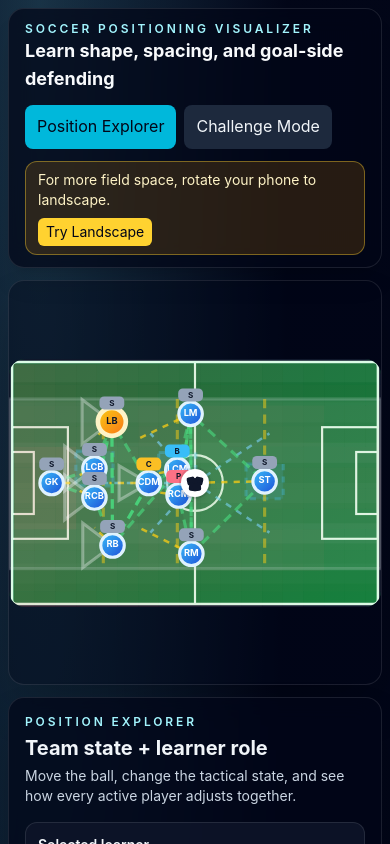
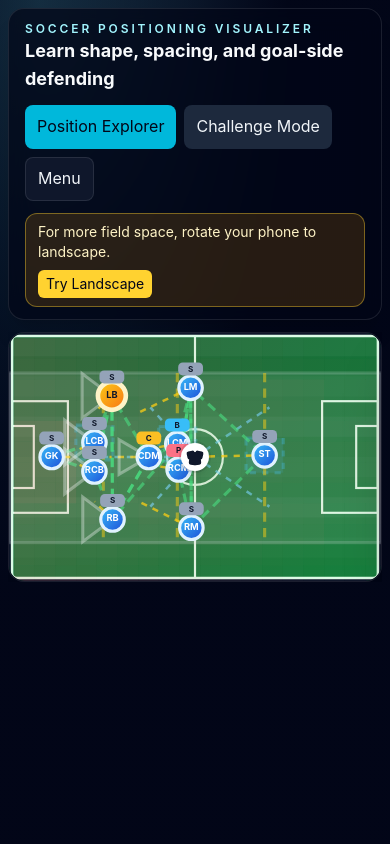
Before and after one commit to ErrantActions/Soccer-Position-visualizer, a React (Vite) app: page / in a window 390 px wide. Shown: the top 844 px of the page. Built offline with nearby package versions, Linux system fonts and the light colour scheme.

Commit message:
Implement responsive menu drawer
Co-authored-by: ErrantActions <11909244+ErrantActions@users.noreply.github.com>

```diff
--- a/src/App.tsx
+++ b/src/App.tsx
@@ -12,6 +12,7 @@ type LegacyMediaQueryList = MediaQueryList & {
 const App = () => {
   const [mode, setMode] = useState<AppMode>('explorer');
   const [showOrientationHint, setShowOrientationHint] = useState(false);
+  const [controlsOpen, setControlsOpen] = useState(false);
 
   useEffect(() => {
     const media = window.matchMedia('(max-width: 900px) and (orientation: portrait)');
@@ -58,7 +59,7 @@ const App = () => {
               <p className="text-xs font-semibold uppercase tracking-[0.24em] text-cyan-200">Soccer Positioning Visualizer</p>
               <h1 className="text-lg font-bold text-slate-50 sm:text-xl">Learn shape, spacing, and goal-side defending</h1>
             </div>
-            <div className="flex flex-wrap gap-2">
+            <div className="flex flex-wrap items-center gap-2">
               <button
                 type="button"
                 onClick={() => setMode('explorer')}
@@ -77,6 +78,14 @@ const App = () => {
               >
                 Challenge Mode
               </button>
+              <button
+                type="button"
+                onClick={() => setControlsOpen((current) => !current)}
+                aria-expanded={controlsOpen}
+                className="min-h-11 rounded-lg border border-white/10 bg-slate-900 px-3 text-sm font-semibold text-slate-100 transition hover:bg-slate-800"
+              >
+                {controlsOpen ? 'Hide Menu' : 'Menu'}
+              </button>
             </div>
           </div>
           {showOrientationHint ? (
@@ -93,7 +102,13 @@ const App = () => {
           ) : null}
         </header>
 
-        <main className="min-h-0 flex-1">{mode === 'explorer' ? <PositionExplorerMode /> : <ChallengeMode />}</main>
+        <main className="min-h-0 flex-1 overflow-hidden">
+          {mode === 'explorer' ? (
+            <PositionExplorerMode isControlsOpen={controlsOpen} onCloseControls={() => setControlsOpen(false)} />
+          ) : (
+            <ChallengeMode isControlsOpen={controlsOpen} onCloseControls={() => setControlsOpen(false)} />
+          )}
+        </main>
       </div>
     </div>
   );
--- a/src/components/ChallengeMode.tsx
+++ b/src/components/ChallengeMode.tsx
@@ -34,6 +34,11 @@ const defaultSettings: DisplaySettings = {
 const challengeStates: TacticalState[] = [TacticalState.Defending, TacticalState.TransitionToDefense, TacticalState.Attacking, TacticalState.GoalKick];
 const learningModes: LearningMode[] = ['child', 'standard', 'advanced'];
 
+type ChallengeModeProps = {
+  isControlsOpen: boolean;
+  onCloseControls: () => void;
+};
+
 const getStartingSpot = (role: TacticalRole, players: ActivePlayer[]) => {
   const match = players.find((player) => player.role === role);
   return match ? { x: match.role === 'GK' ? 0.08 : match.side === 'left' ? 0.24 : match.side === 'right' ? 0.76 : 0.5, y: match.side === 'left' ? 0.22 : match.side === 'right' ? 0.78 : 0.5 } : { x: 0.5, y: 0.5 };
@@ -48,7 +53,7 @@ const updateBadges = (progress: ChallengeProgress): BadgeId[] => {
   return [...badges];
 };
 
-const ChallengeMode = () => {
+const ChallengeMode = ({ isControlsOpen, onCloseControls }: ChallengeModeProps) => {
   const [profile, setProfile] = useState<PlayerProfile>(() => loadProfile());
   const [progress, setProgress] = useState<ChallengeProgress>(() => loadProgress());
   const [settings, setSettings] = useState<DisplaySettings>(defaultSettings);
@@ -153,8 +158,17 @@ const ChallengeMode = () => {
   };
 
   return (
-    <div className="grid h-full min-h-0 gap-3 xl:grid-cols-[minmax(0,1.45fr)_minmax(340px,0.95fr)]">
-      <section className="min-h-[48dvh] overflow-hidden rounded-2xl border border-white/10 bg-slate-950/40 shadow-2xl">
+    <div className="relative h-full min-h-0 overflow-hidden">
+      {isControlsOpen ? (
+        <button
+          type="button"
+          aria-label="Close menu overlay"
+          onClick={onCloseControls}
+          className="absolute inset-0 z-10 bg-slate-950/70"
+        />
+      ) : null}
+
+      <section className="h-full min-h-0 overflow-hidden rounded-2xl border border-white/10 bg-slate-950/40 shadow-2xl">
         <SoccerField
           ball={ball}
           onBallChange={() => undefined}
@@ -168,10 +182,25 @@ const ChallengeMode = () => {
         />
       </section>
 
-      <aside className="min-h-0 overflow-y-auto rounded-2xl border border-white/10 bg-slate-950/72 p-4 text-slate-100 shadow-2xl backdrop-blur-md">
-        <p className="text-xs font-semibold uppercase tracking-[0.24em] text-cyan-200">Challenge Mode</p>
-        <h2 className="mt-1 text-xl font-bold">{scenario.title}</h2>
-        <p className="mt-1 text-sm text-slate-300">{scenario.prompt}</p>
+      <aside
+        className={`absolute inset-y-0 right-0 z-20 w-full max-w-[430px] overflow-y-auto rounded-2xl border border-white/10 bg-slate-950/90 p-4 text-slate-100 shadow-2xl backdrop-blur-md transition-transform duration-200 ${
+          isControlsOpen ? 'translate-x-0' : 'pointer-events-none translate-x-full'
+        }`}
+      >
+        <div className="mb-4 flex items-start justify-between gap-3">
+          <div>
+            <p className="text-xs font-semibold uppercase tracking-[0.24em] text-cyan-200">Challenge Mode</p>
+            <h2 className="mt-1 text-xl font-bold">{scenario.title}</h2>
+          </div>
+          <button
+            type="button"
+            onClick={onCloseControls}
+            className="min-h-11 rounded-lg border border-white/10 bg-slate-900 px-3 text-sm font-semibold text-slate-100 transition hover:bg-slate-800"
+          >
+            Close
+          </button>
+        </div>
+        <p className="text-sm text-slate-300">{scenario.prompt}</p>
 
         <div className="mt-4 rounded-xl border border-white/10 bg-slate-900/80 p-3">
           <p className="text-sm font-semibold">{latestMessage}</p>
--- a/src/components/PositionExplorerMode.tsx
+++ b/src/components/PositionExplorerMode.tsx
@@ -31,7 +31,12 @@ const defaultSettings: DisplaySettings = {
 const stateOptions = Object.values(TacticalState);
 const learningModes: LearningMode[] = ['child', 'standard', 'advanced'];
 
-const PositionExplorerMode = () => {
+type PositionExplorerModeProps = {
+  isControlsOpen: boolean;
+  onCloseControls: () => void;
+};
+
+const PositionExplorerMode = ({ isControlsOpen, onCloseControls }: PositionExplorerModeProps) => {
   const [ball, setBall] = useState<NormalizedPoint>(createCenterBall);
   const [settings, setSettings] = useState<DisplaySettings>(defaultSettings);
   const [tacticalState, setTacticalState] = useState<TacticalState>(TacticalState.Defending);
@@ -75,15 +80,39 @@ const PositionExplorerMode = () => {
   const selectedPlayer = model.players.find((player) => player.player.role === safeSelectedRole) ?? model.players[0];
 
   return (
-    <div className="grid h-full min-h-0 gap-3 xl:grid-cols-[minmax(0,1.55fr)_minmax(340px,0.9fr)]">
-      <section className="min-h-[48dvh] overflow-hidden rounded-2xl border border-white/10 bg-slate-950/40 shadow-2xl">
+    <div className="relative h-full min-h-0 overflow-hidden">
+      {isControlsOpen ? (
+        <button
+          type="button"
+          aria-label="Close menu overlay"
+          onClick={onCloseControls}
+          className="absolute inset-0 z-10 bg-slate-950/70"
+        />
+      ) : null}
+
+      <section className="h-full min-h-0 overflow-hidden rounded-2xl border border-white/10 bg-slate-950/40 shadow-2xl">
         <SoccerField ball={ball} onBallChange={setBall} model={model} selectedRole={safeSelectedRole} settings={settings} />
       </section>
 
-      <aside className="min-h-0 overflow-y-auto rounded-2xl border border-white/10 bg-slate-950/72 p-4 text-slate-100 shadow-2xl backdrop-blur-md">
-        <p className="text-xs font-semibold uppercase tracking-[0.24em] text-cyan-200">Position Explorer</p>
-        <h2 className="mt-1 text-xl font-bold">Team state + learner role</h2>
-        <p className="mt-1 text-sm text-slate-300">Move the ball, change the tactical state, and see how every active player adjusts together.</p>
+      <aside
+        className={`absolute inset-y-0 right-0 z-20 w-full max-w-[430px] overflow-y-auto rounded-2xl border border-white/10 bg-slate-950/90 p-4 text-slate-100 shadow-2xl backdrop-blur-md transition-transform duration-200 ${
+          isControlsOpen ? 'translate-x-0' : 'pointer-events-none translate-x-full'
+        }`}
+      >
+        <div className="mb-4 flex items-center justify-between gap-3">
+          <div>
+            <p className="text-xs font-semibold uppercase tracking-[0.24em] text-cyan-200">Position Explorer</p>
+            <h2 className="mt-1 text-xl font-bold">Team state + learner role</h2>
+          </div>
+          <button
+            type="button"
+            onClick={onCloseControls}
+            className="min-h-11 rounded-lg border border-white/10 bg-slate-900 px-3 text-sm font-semibold text-slate-100 transition hover:bg-slate-800"
+          >
+            Close
+          </button>
+        </div>
+        <p className="text-sm text-slate-300">Move the ball, change the tactical state, and see how every active player adjusts together.</p>
 
         <div className="mt-4 rounded-xl border border-white/10 bg-slate-900/80 p-3">
           <p className="text-sm font-semibold">Selected learner</p>
--- a/src/components/SoccerField.tsx
+++ b/src/components/SoccerField.tsx
@@ -127,10 +127,10 @@ const SoccerField = ({
 
   return (
     <section className="h-full w-full">
-      <div className="flex h-full w-full items-center justify-center">
+      <div className="soccer-field-stage flex h-full w-full items-center justify-center">
         <div
           ref={fieldRef}
-          className="relative h-auto w-full max-h-full max-w-full touch-none select-none overflow-hidden rounded-2xl bg-[#0c4a2d] [aspect-ratio:3/2]"
+          className="soccer-field-frame relative touch-none select-none overflow-hidden rounded-2xl bg-[#0c4a2d]"
         >
           <svg viewBox="0 0 120 80" className="absolute inset-0 h-full w-full" aria-label="Soccer field tactical board">
             <defs>
--- a/src/index.css
+++ b/src/index.css
@@ -35,6 +35,25 @@ select {
   font: inherit;
 }
 
+.soccer-field-stage {
+  min-height: 0;
+}
+
+.soccer-field-frame {
+  width: 100%;
+  height: auto;
+  max-width: 100%;
+  max-height: 100%;
+  aspect-ratio: 3 / 2;
+}
+
+@media (min-width: 1280px), (orientation: landscape) and (max-height: 500px) {
+  .soccer-field-frame {
+    width: auto;
+    height: 100%;
+  }
+}
+
 @media (orientation: landscape) and (max-height: 500px) {
   body {
     overflow: auto;
```
